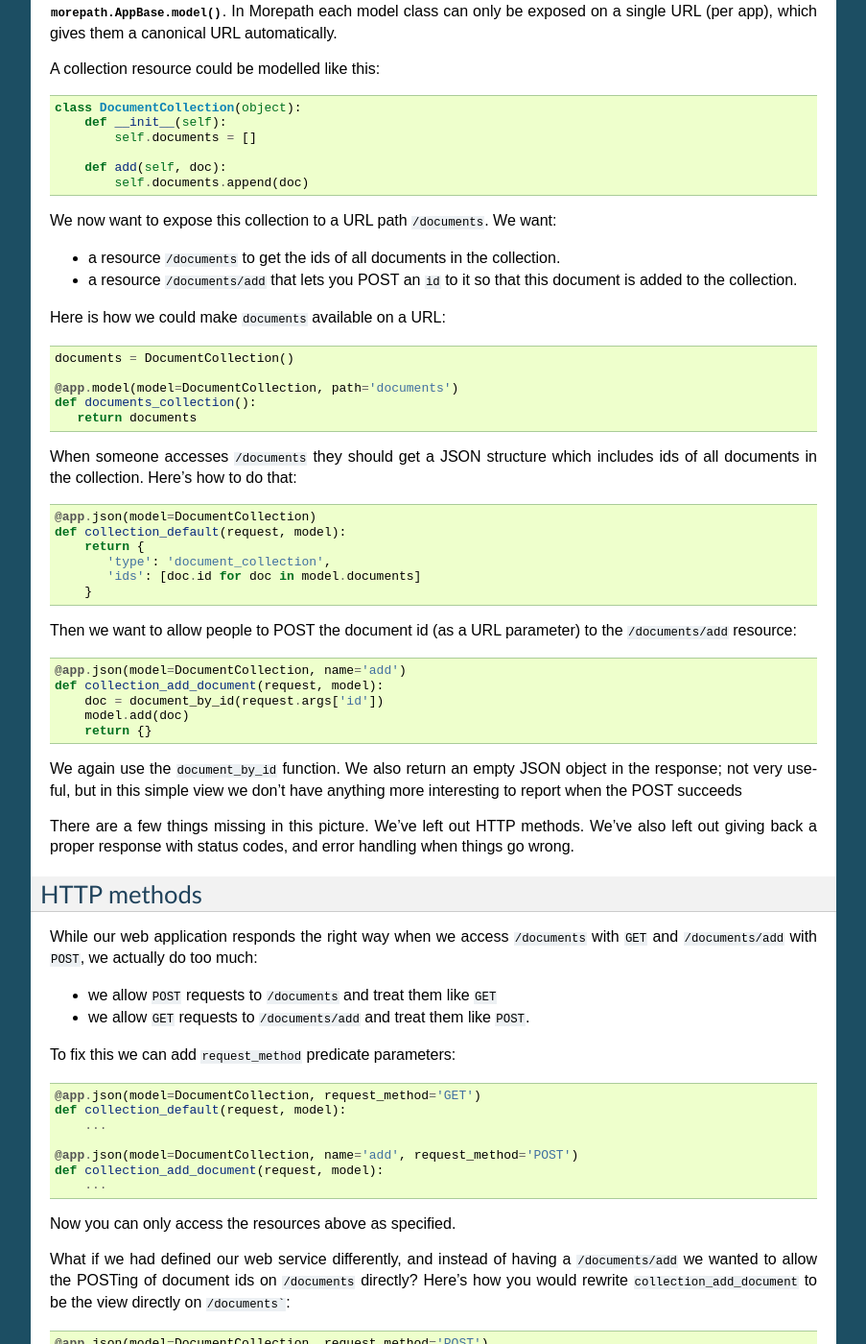
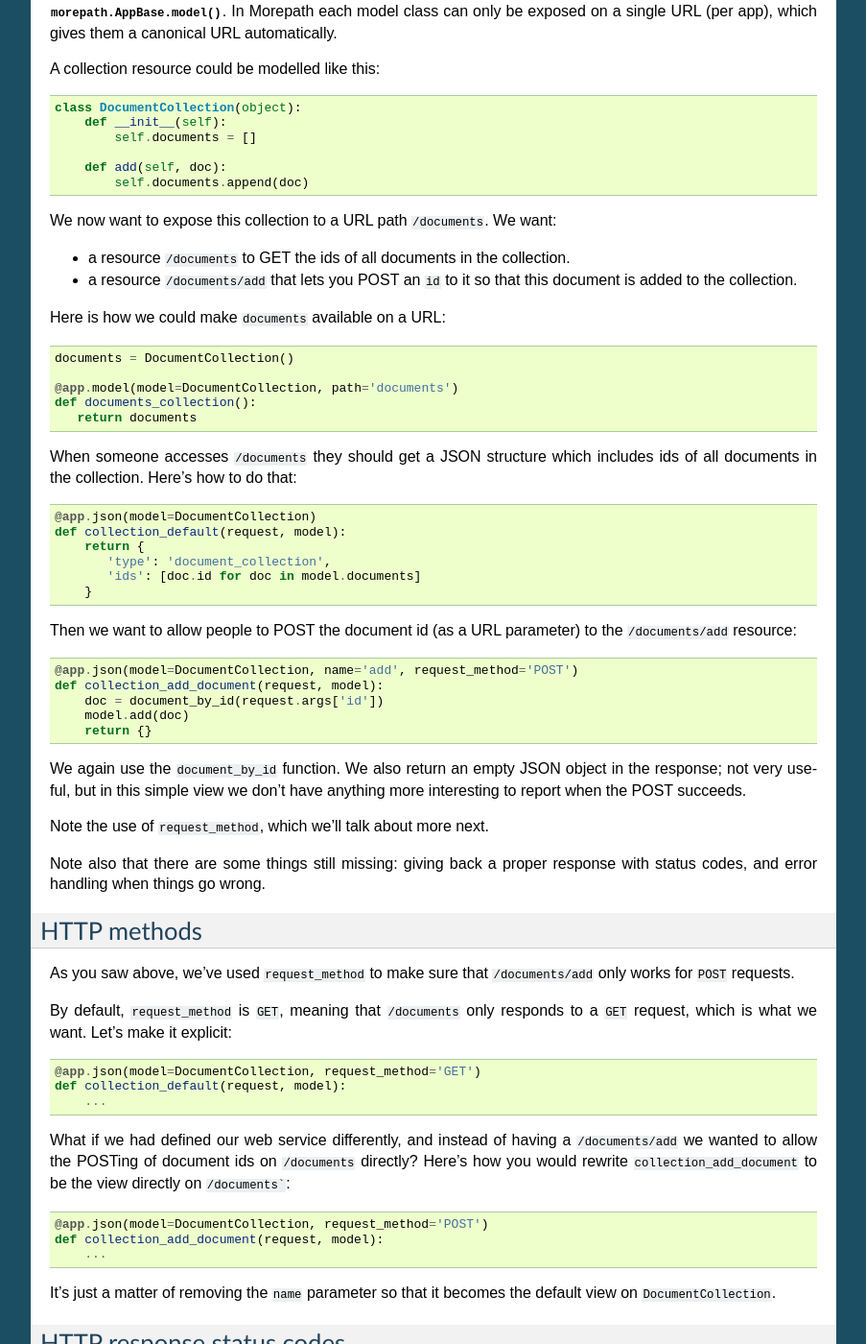
Before and after one commit to morepath/morepath, a Sphinx documentation site: the page built from doc/rest.rst, in a window 1280 px wide and 1400 px high, scrolled down 1573 px. Shown: the whole window at 96% size, without its empty margins (198-1101 px from the left). Built offline with Sphinx 7.4.7, drawn with Linux system fonts in a browser that asks for light colours.

Commit message:
Change behavior of getting defaults for predicates; these are now taken from the predicate directive too. It also means by default a view only listens to the GET request.

````diff
--- a/doc/api.rst
+++ b/doc/api.rst
@@ -27,6 +27,8 @@ Morepath API
 
 .. autofunction:: render_json
 
+.. autodata:: morepath.ANY
+
 .. autoclass:: morepath.security.Identity
   :members:
 
--- a/doc/rest.rst
+++ b/doc/rest.rst
@@ -129,7 +129,7 @@ A collection resource could be modelled like this::
 We now want to expose this collection to a URL path ``/documents``. We
 want:
 
-* a resource ``/documents`` to get the ids of all documents in the
+* a resource ``/documents`` to GET the ids of all documents in the
   collection.
 
 * a resource ``/documents/add`` that lets you POST an ``id`` to it so that
@@ -157,7 +157,7 @@ that::
 Then we want to allow people to POST the document id (as a URL
 parameter) to the ``/documents/add`` resource::
 
-  @app.json(model=DocumentCollection, name='add')
+  @app.json(model=DocumentCollection, name='add', request_method='POST')
   def collection_add_document(request, model):
       doc = document_by_id(request.args['id'])
       model.add(doc)
@@ -166,39 +166,34 @@ parameter) to the ``/documents/add`` resource::
 We again use the ``document_by_id`` function. We also return an empty
 JSON object in the response; not very useful, but in this simple view
 we don't have anything more interesting to report when the POST
-succeeds
+succeeds.
 
-There are a few things missing in this picture. We've left out HTTP
-methods. We've also left out giving back a proper response with status
-codes, and error handling when things go wrong.
+Note the use of ``request_method``, which we'll talk about
+more next.
+
+Note also that there are some things still missing: giving back a
+proper response with status codes, and error handling when things go
+wrong.
 
 HTTP methods
 ------------
 
-While our web application responds the right way when we access
-``/documents`` with ``GET`` and ``/documents/add`` with ``POST``, we
-actually do too much:
+As you saw above, we've used ``request_method`` to make sure that
+``/documents/add`` only works for ``POST`` requests.
 
-* we allow ``POST`` requests to ``/documents`` and treat them like ``GET``
-
-* we allow ``GET`` requests to ``/documents/add`` and treat them like ``POST``.
-
-To fix this we can add ``request_method`` predicate parameters::
+By default, ``request_method`` is ``GET``, meaning that ``/documents``
+only responds to a ``GET`` request, which is what we want. Let's
+make it explicit::
 
   @app.json(model=DocumentCollection, request_method='GET')
   def collection_default(request, model):
       ...
 
-  @app.json(model=DocumentCollection, name='add', request_method='POST')
-  def collection_add_document(request, model):
-      ...
-
-Now you can only access the resources above as specified.
-
 What if we had defined our web service differently, and instead of
 having a ``/documents/add`` we wanted to allow the POSTing of document
 ids on ``/documents`` directly? Here's how you would rewrite
-``collection_add_document`` to be the view directly on ``/documents```::
+``collection_add_document`` to be the view directly on
+``/documents```::
 
   @app.json(model=DocumentCollection, request_method='POST')
   def collection_add_document(request, model):
--- a/morepath/__init__.py
+++ b/morepath/__init__.py
@@ -12,6 +12,7 @@ from morepath.autosetup import autoconfig, autosetup
 from morepath.security import Identity, NO_IDENTITY
 from .directive import directive
 from .converter import Converter
+from reg import ANY
 from pdb import Pdb
 pdb = Pdb(skip=['reg.*', 'inspect'])
 #initialize()
--- a/setup.py
+++ b/setup.py
@@ -13,7 +13,7 @@ setup(name='morepath',
       install_requires=[
         'setuptools',
         'venusian >= 1.0a8',
-        'reg >= 0.4',
+        'reg >= 0.5',
         'werkzeug >= 0.9.4',
         ],
       extras_require = dict(
````
Also changed, not shown: doc/views.rst (+7 -6 lines), 4 other files.
